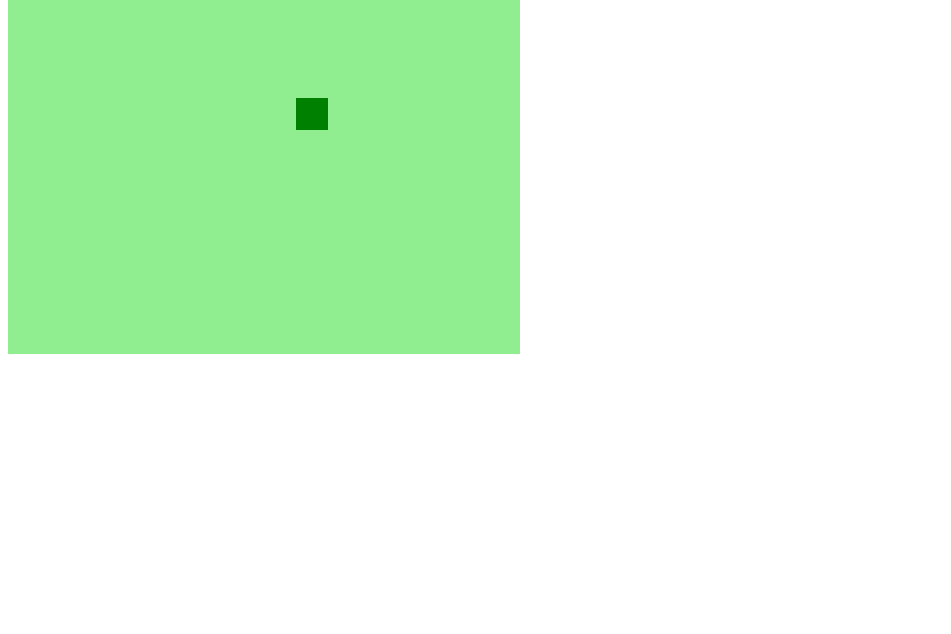
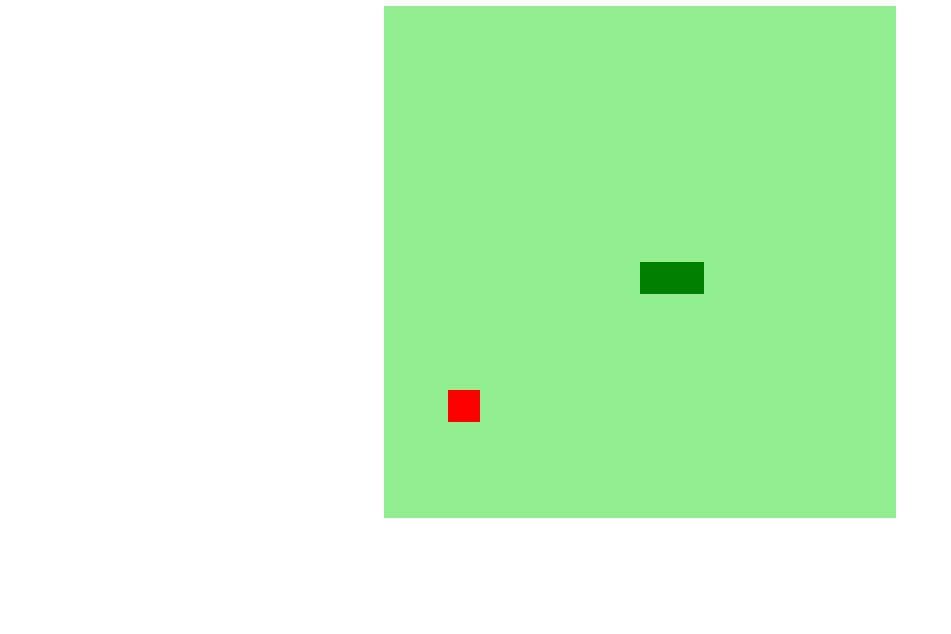
Before and after one commit to Igor-Almeidados-Santos/Projetos-frontend, a plain HTML site: page Jogo-da-cobrinha/index.html in a window 1280 px wide. Shown: the part 166-800 px from the top of the page, without its empty margins (0-951 px from the left). Drawn offline with Linux system fonts and the light colour scheme.

Commit message:
Jogo da cobrinha

```diff
--- a/Jogo-da-cobrinha/index.html
+++ b/Jogo-da-cobrinha/index.html
@@ -10,6 +10,7 @@
     <title>Snake Game</title>
 </head>
 <body>
+    <h1>Jogo da Cobrinha</h1>
     <canvas id="snake" width="512" height="512"></canvas>
 
     <script src="./js/script.js"></script>
--- a/Jogo-da-cobrinha/js/script.js
+++ b/Jogo-da-cobrinha/js/script.js
@@ -1,24 +1,32 @@
 
-function criarBG(){
+function createBG(){
     context.fillStyle = 'lightgreen';
     context.fillRect(0, 0, 16 * box, 16 * box);
 };
 
-function criarCobrinha(){
+function createSnake(){
     for(let i =0; i < snake.length; i++){
         context.fillStyle = 'green';
         context.fillRect(snake[i].x, snake[i].y, box, box);
     };
 };
 
-function iniciarJogo(){
+function startGame(){
     if(snake[0].x > 15 * box && direction === 'right') snake[0].x = 0;
-    if(snake[0].x < 10 && direction === 'left') snake[0].x = 16 * box;
+    if(snake[0].x < 0 && direction === 'left') snake[0].x = 16 * box;
     if(snake[0].y > 15 * box && direction === 'down') snake[0].y = 0;
-    if(snake[0].y < 10 && direction === 'up') snake[0].y = 16 * box;
+    if(snake[0].y < 0 && direction === 'up') snake[0].y = 16 * box;
 
-    criarBG();
-    criarCobrinha();
+    for(let i = 1; i < snake.length; i++){
+        if(snake[0].x === snake[i].x && snake[0].y === snake[i].y){
+            clearInterval(game);
+            alert(`Game over! :(`);
+        }
+    }
+
+    createBG();
+    createSnake();
+    drawFood();
 
     let snakeX = snake[0].x;
     let snakeY = snake[0].y;
@@ -28,7 +36,12 @@ function iniciarJogo(){
     if(direction === 'up') snakeY -= box;
     if(direction === 'down') snakeY += box;
 
-    snake.pop();
+    if(snakeX != food.x || snakeY != food.y){
+        snake.pop();
+    }else{
+       food.x = Math.floor(Math.random() * 15 + 1) * box;
+       food.y = Math.floor(Math.random() * 15 + 1) * box;
+    };
 
     let newHead = {
         x: snakeX,
@@ -45,6 +58,12 @@ function update(event){
     if(event.keyCode === 40 && direction != 'up') direction = 'down';
 
 }
+function drawFood(){
+    context.fillStyle = 'red';
+    context.fillRect(food.x, food.y, box, box);
+}
+
+
 
 document.addEventListener('keydown', update);
 
@@ -56,6 +75,9 @@ snake[0] = {
     x: 8 * box,
     y: 8 * box
 };
-
+let food = {
+    x: Math.floor(Math.random() * 15 + 1) * box,
+    y: Math.floor(Math.random() * 15 + 1) * box
+};
 let direction = 'right';
-let jogo = setInterval(iniciarJogo, 100);
+let game = setInterval(startGame, 100);
--- a/Jogo-da-cobrinha/style/style.css
+++ b/Jogo-da-cobrinha/style/style.css
@@ -0,0 +1,10 @@
+body{
+   height: 95vh;
+   width: 95;
+   display: flex;
+   justify-content: center;
+   align-items: center;
+   flex-direction: column;
+   color: rgb(44, 139, 44);
+   text-transform: uppercase;
+}
```
